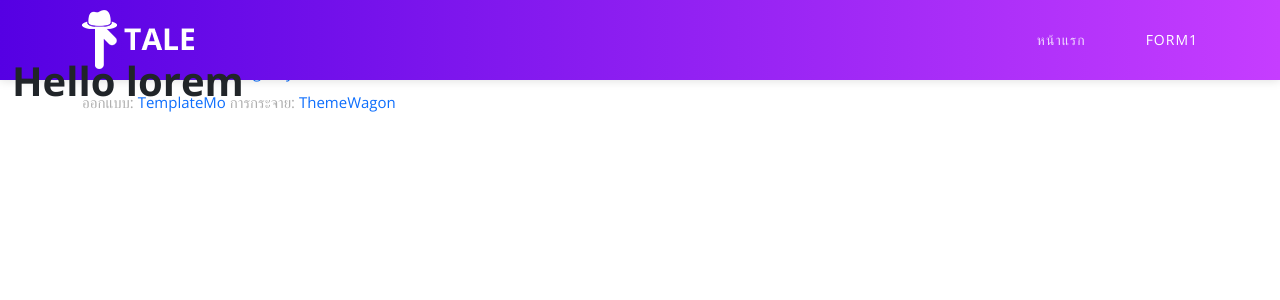
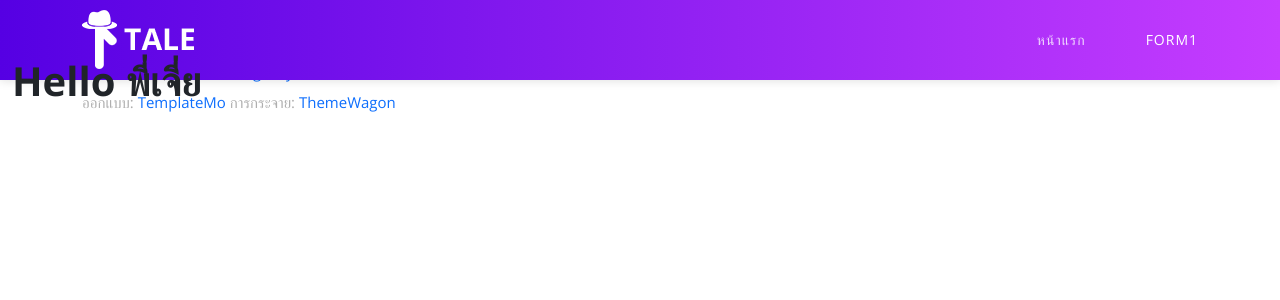
Before and after one commit to Backerss/milk, a PHP site: page /form1.php in a window 1280 px wide. Shown: the top 300 px of the page. Run offline with PHP 8.4, Linux system fonts and the light colour scheme.

Commit message:
test พี่เจี่ย

```diff
--- a/form1.php
+++ b/form1.php
@@ -72,7 +72,7 @@
     <div class="container main-content">
         <div class="row">
             <div class="col-lg-5">
-                <h1>Hello lorem</h1>
+                <h1>Hello พี่เจี่ย</h1>
             </div>
         </div>
     </div>
```
